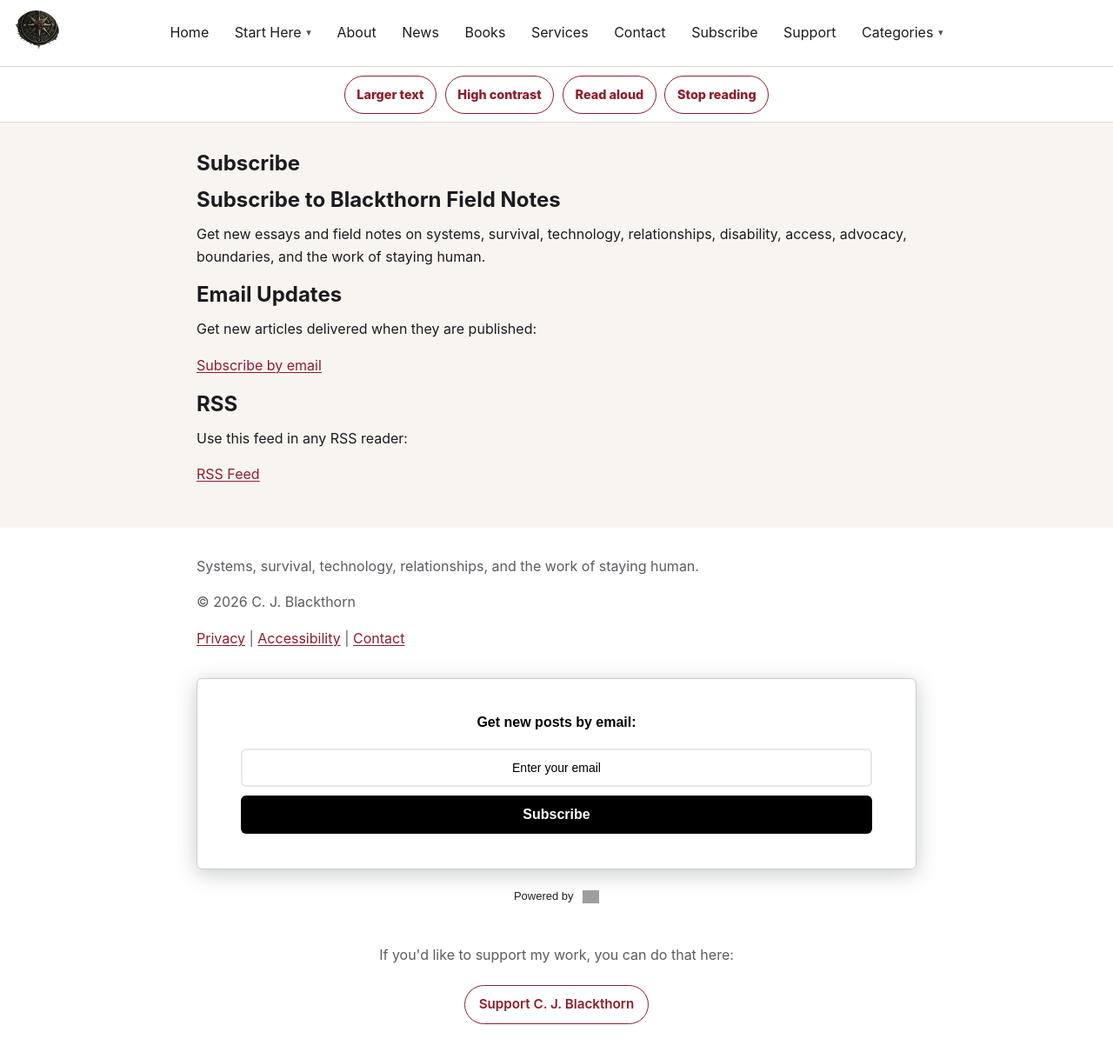
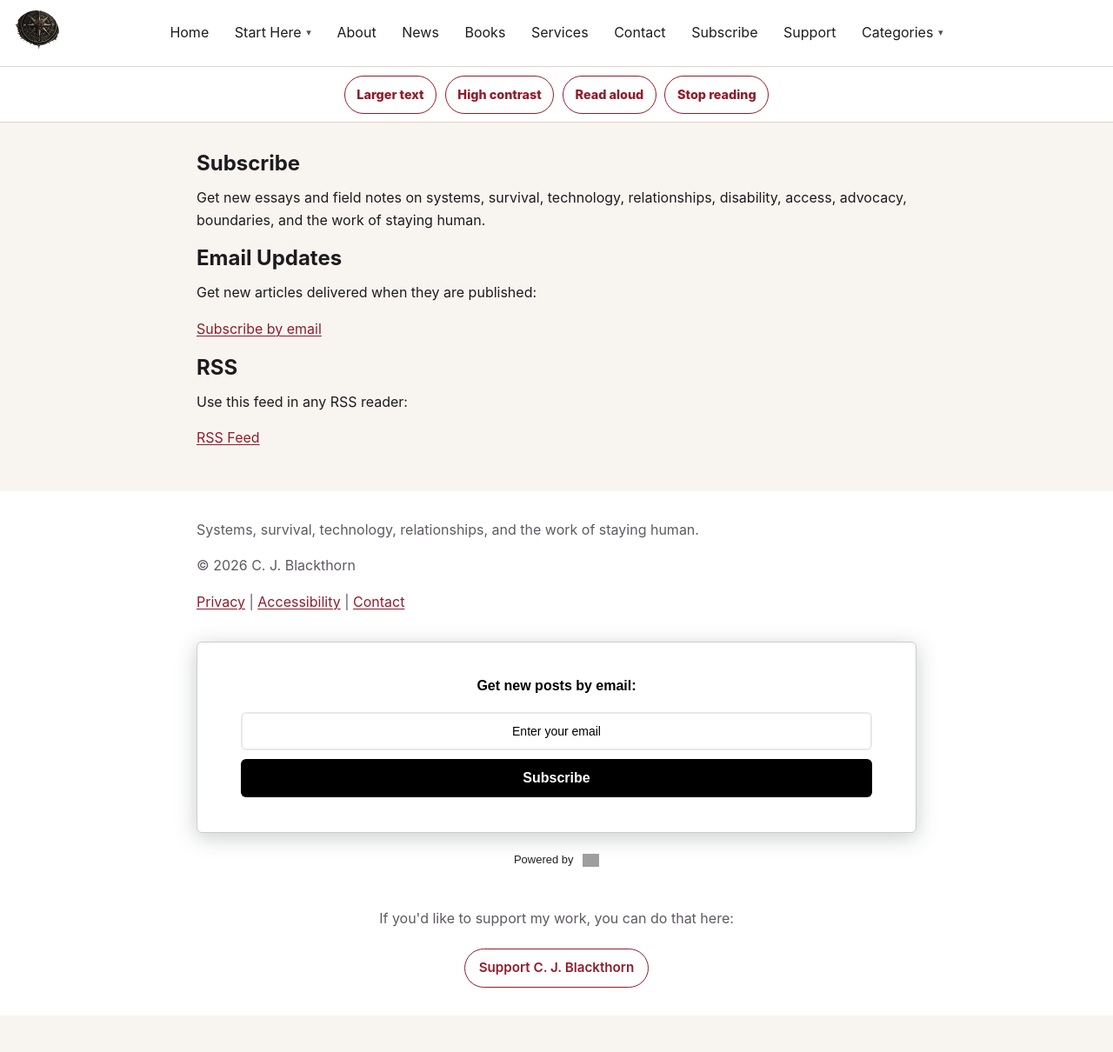
Before and after one commit to cjblackthorn/cjblackthorn.github.io, a Jekyll site: the page built from subscribe.md, in a window 1280 px wide and 1210 px high. Shown: the whole window at 87% size. Built offline with Jekyll 4.4.1, drawn with Linux system fonts in a browser that asks for light colours; grey boxes are pictures that could not be loaded.

Commit message:
Remove duplicate page headings

```diff
--- a/subscribe.md
+++ b/subscribe.md
@@ -5,8 +5,6 @@ permalink: /subscribe/
 description: Subscribe to Blackthorn Field Notes for new essays on systems, survival, technology, relationships, disability, access, and the work of staying human.
 image: /assets/images/blackthorn-field-notes-card.png
 ---
-
-# Subscribe to Blackthorn Field Notes
 
 Get new essays and field notes on systems, survival, technology, relationships, disability, access, advocacy, boundaries, and the work of staying human.
 
```
